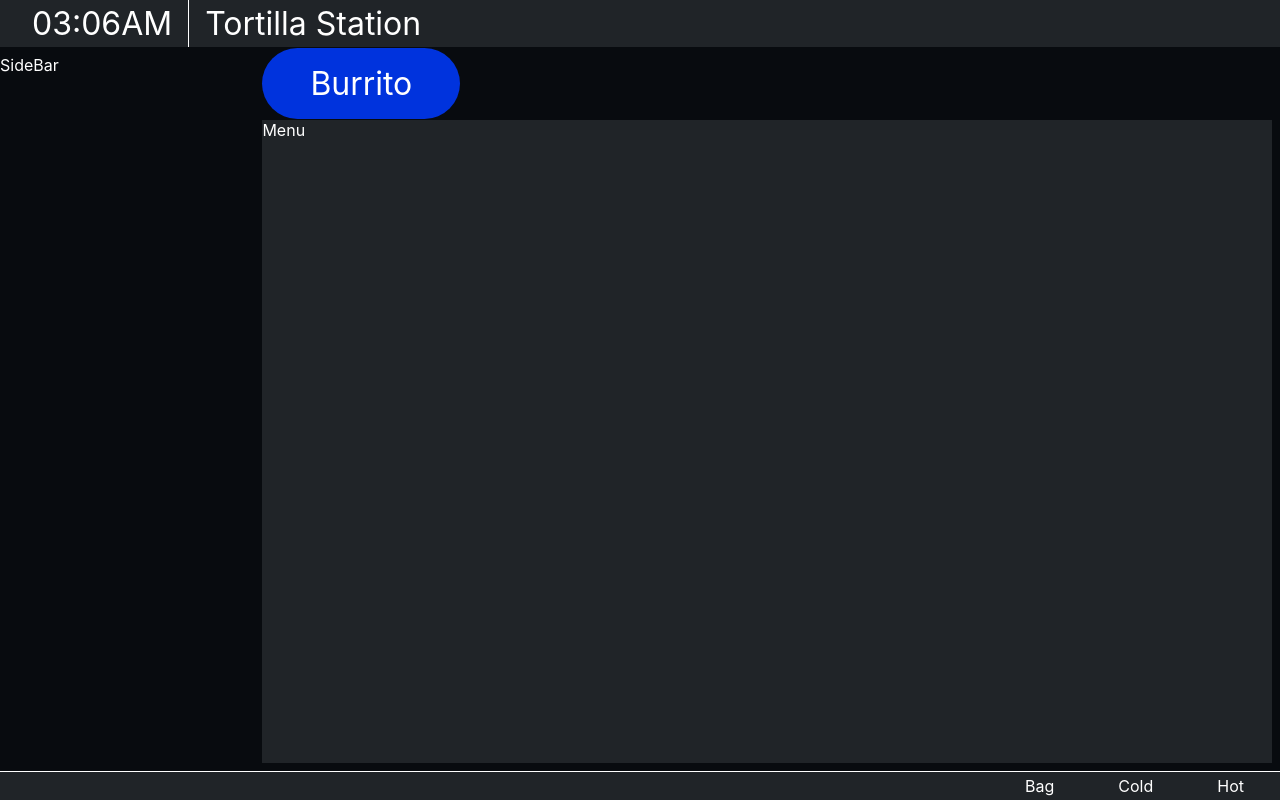
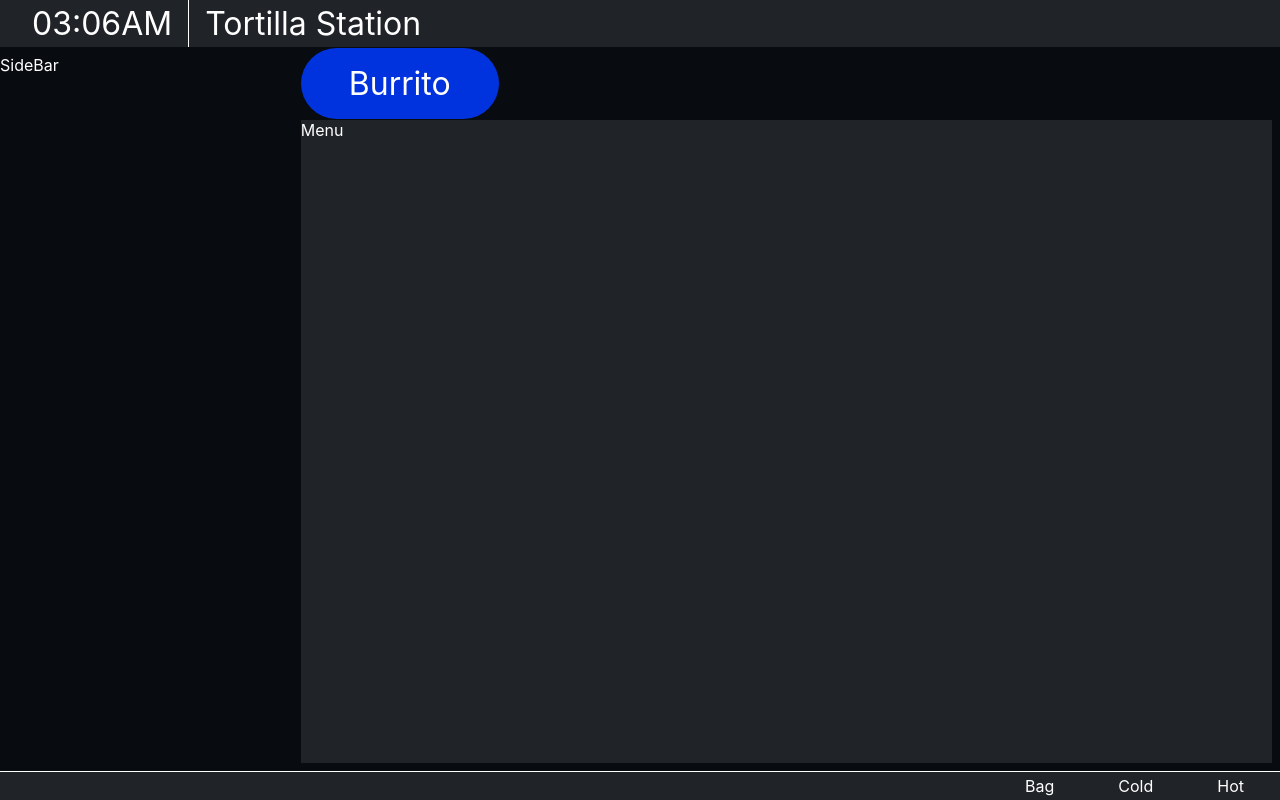
Before and after one commit to IanDab47/react-chipotle-dml, a React (Create React App) app: page / in a window 1280 px wide. Built offline with nearby package versions, Linux system fonts and the light colour scheme.

Commit message:
displays item type based off input

```diff
--- a/src/App.css
+++ b/src/App.css
@@ -1,6 +1,6 @@
 main {
   display: grid;
-  grid-template-columns: 19.5% 79.5%;
+  grid-template-columns: 22.5% 76.5%;
   grid-template-rows: auto 7.5% 1fr;
   gap: 1%;
   width: 100%;
--- a/src/Components/itemtype/ItemType.js
+++ b/src/Components/itemtype/ItemType.js
@@ -1,10 +1,10 @@
 // Styles
 import "./styles.css"
 
-export default function ItemType() {
+export default function ItemType({ item }) {
   return (
     <div className="type">
-      <span className="item">Burrito</span>
+      <span className="item">{item}</span>
     </div>
   )
 }
--- a/src/Components/menu/styles.css
+++ b/src/Components/menu/styles.css
@@ -1,4 +1,7 @@
 .menu-container {
+  display: grid;
+  grid-template-columns: repeat(4, 1fr);
+  grid-template-rows: repeat(4, 1fr);
   width: calc(100% - .5rem);
   height: calc(100% - .5rem);
   background: var(--nav-bg);
--- a/src/Screens/Cold.js
+++ b/src/Screens/Cold.js
@@ -4,7 +4,18 @@ import SideBar from "../Components/sidebar/SideBar"
 import ItemType from "../Components/itemtype/ItemType"
 import Menu from "../Components/menu/Menu"
 
-const cold = ['Medium Corn, Sour Cream, Mild Tomato, Hot Sauce, Medium Tomato, Salad Lettuce, Cheese, Guacamole, Taco Lettuce, Vinagrette']
+const cold = [
+  { name: 'Medium Corn',   row: 4, col: 4, span: 1 },
+  { name: 'Sour Cream',    row: 4, col: 3, span: 1 },
+  { name: 'Mild Tomato',   row: 3, col: 3, span: 2 },
+  { name: 'Hot Red',       row: 2, col: 4, span: 1 },
+  { name: 'Medium Green',  row: 2, col: 3, span: 1 },
+  { name: 'Salad Lettuce', row: 1, col: 3, span: 3 },
+  { name: 'Cheese',        row: 4, col: 1, span: 2 },
+  { name: 'Guacamole',     row: 3, col: 1, span: 2 },
+  { name: 'Taco Lettuce',  row: 2, col: 1, span: 2 },
+  { name: 'Vinagrette',    row: 1, col: 1, span: 2 },
+]
 
 export default function Cold() {
   return (
@@ -13,9 +24,9 @@ export default function Cold() {
 
       <SideBar />
 
-      <ItemType />
+      <ItemType item={'Burrito'} />
 
-      <Menu type={'cold'} items={cold}/>
+      <Menu type={'cold'} purchased={[]} items={cold}/>
     </main>
   )
 }
--- a/src/Screens/Hot.js
+++ b/src/Screens/Hot.js
@@ -4,7 +4,19 @@ import SideBar from "../Components/sidebar/SideBar"
 import ItemType from "../Components/itemtype/ItemType"
 import Menu from "../Components/menu/Menu"
 
-const hot = ['Brown Rice', 'White Rice', 'Black Beans', 'Pinto Beans', 'Steak', 'Chicken', 'Barbacoa', 'Carnitas', 'Sofritas', 'Fajitas', 'Queso']
+const hot = [
+  { name: 'Brown Rice',  row: 1, col: 3, span: 2 },
+  { name: 'White Rice',  row: 2, col: 3, span: 2 },
+  { name: 'Black Beans', row: 3, col: 3, span: 2 },
+  { name: 'Pinto Beans', row: 4, col: 3, span: 2 },
+  { name: 'Chicken',     row: 3, col: 3, span: 2 },
+  { name: 'Steak',       row: 2, col: 2, span: 1 },
+  { name: 'Carnitas',    row: 3, col: 2, span: 1 },
+  { name: 'Barbacoa',    row: 2, col: 1, span: 1 },
+  { name: 'Sofritas',    row: 1, col: 2, span: 1 },
+  { name: 'Fajitas',     row: 1, col: 1, span: 1 },
+  { name: 'Queso',       row: 4, col: 1, span: 1 }
+]
 
 export default function Hot() {
   return (
@@ -13,9 +25,9 @@ export default function Hot() {
 
       <SideBar />
 
-      <ItemType />
+      <ItemType item={'Burrito'} />
 
-      <Menu type={'hot'} items={hot}/>
+      <Menu type={'hot'} purchased={[]} items={hot}/>
     </main>
   )
 }
--- a/src/index.css
+++ b/src/index.css
@@ -9,6 +9,7 @@
   --bg-main: #080B0F;
   --nav-bg: #202428;
   --fnt-main: white;
+  --fnt-dsb: #444;
   font-size: 16px;
   font-family: Arial, Helvetica, sans-serif;
 }
--- a/src/utils/time.js
+++ b/src/utils/time.js
@@ -3,7 +3,7 @@ export const time = () => {
   const time = new Date()
   const hours = (time.getHours() - 1) % 12 + 1
   const minutes = time.getMinutes()
-  const AMPM = hours >= 12 ? 'PM' : 'AM'
+  const AMPM = time.getHours() >= 12 ? 'PM' : 'AM'
 
   return { hours, minutes, AMPM }
 }
```
